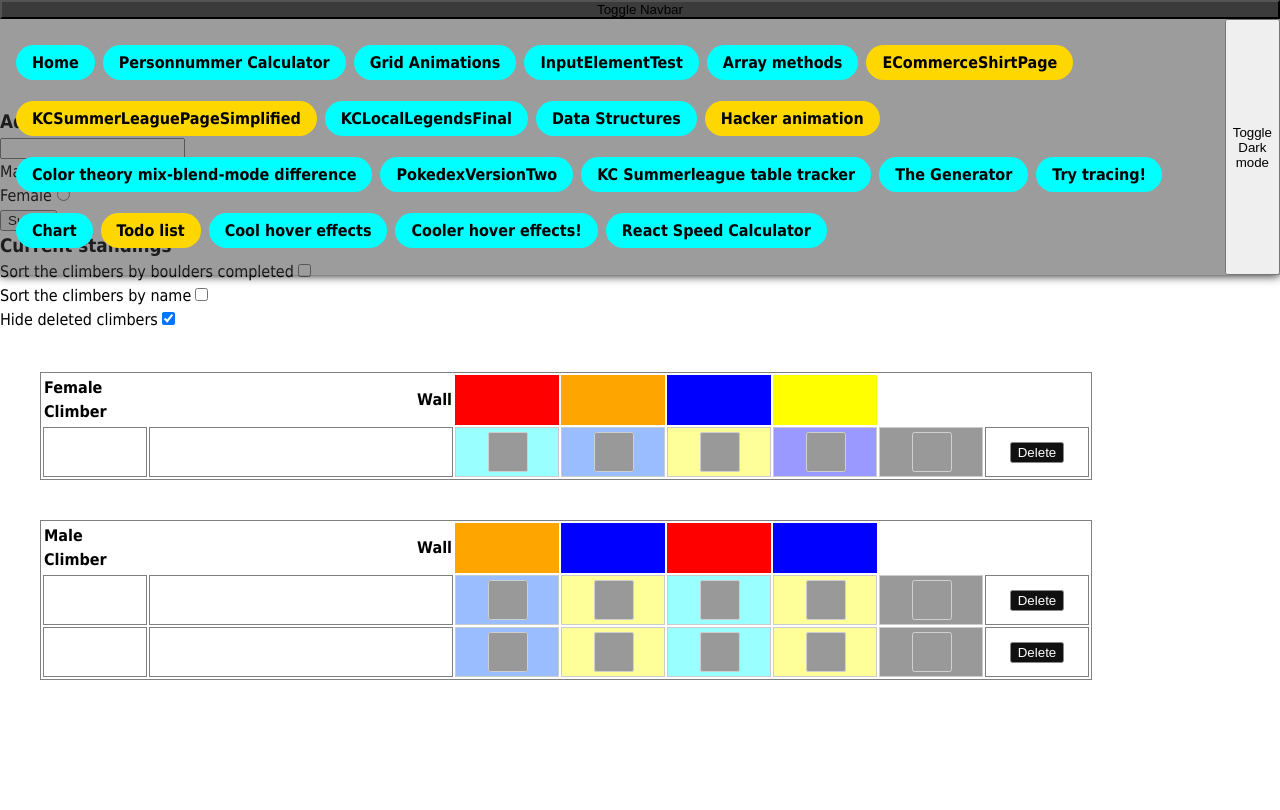
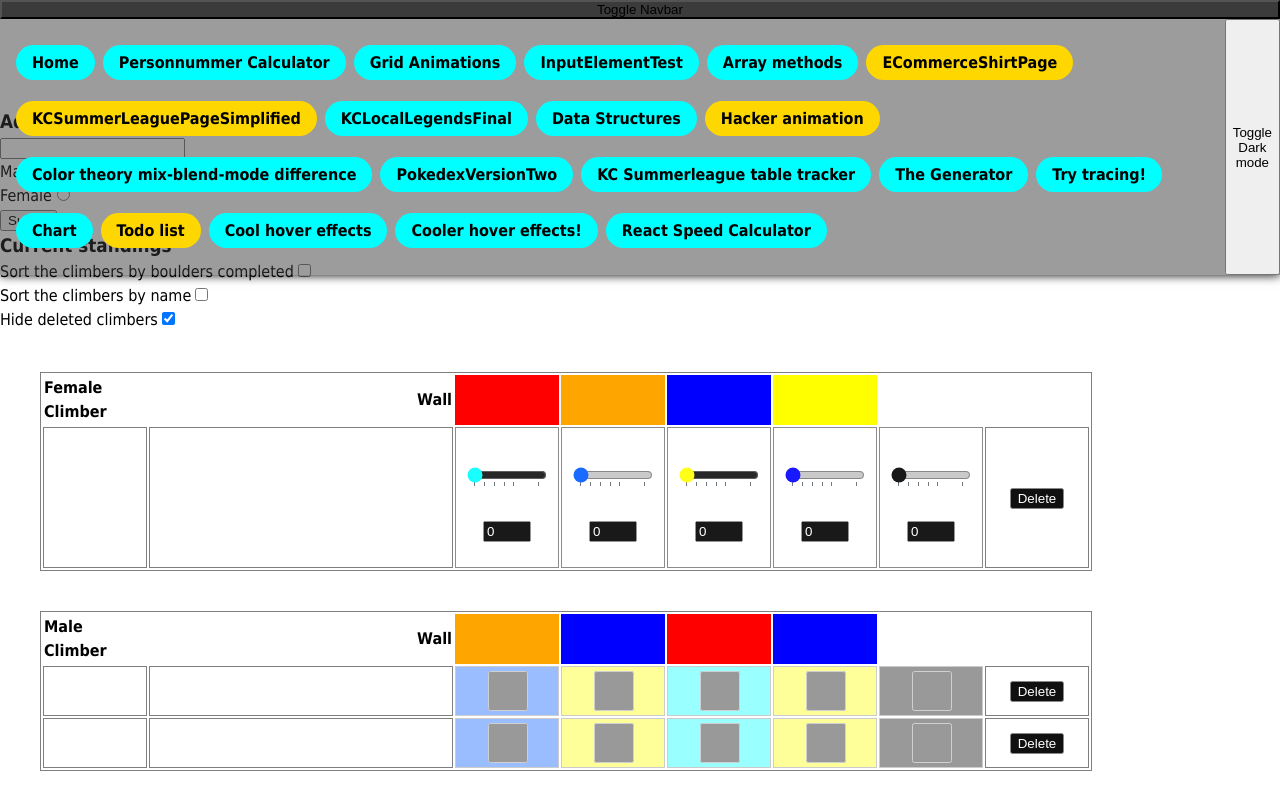
Before and after one commit to EmilNilssonDataDuctus/vite-app, a React (Vite) app: page /kc-local-legends-final in a window 1280 px wide. Built offline with nearby package versions, Linux system fonts and the light colour scheme.

Commit message:
Add functions for updating attemps and points

```diff
--- a/src/Pages/KCLocalLegendsFinal/KCLocalLegendsFinal.tsx
+++ b/src/Pages/KCLocalLegendsFinal/KCLocalLegendsFinal.tsx
@@ -3,6 +3,7 @@ import { v4 as uuidv4 } from "uuid";
 import { MainWrapper } from "../../Shared/Page.styled";
 import "./KCLocalLegendsFinal.css";
 import { TableDataCheckbox } from "./components/TableDataCheckbox";
+import { TableDataRangeInput } from "./components/TableDataRangeInput";
 import TableHeader from "./components/TableHeader";
 import { boulders } from "./data/boulders";
 import {
@@ -36,6 +37,8 @@ export const KCLocalLegendsFinal = () => {
       completedBoulders: boulders.map((boulder) => ({
         ...boulder,
         completed: false,
+        points: 0,
+        attempts: 0,
       })),
       deleted: false,
       // @TODO: fix this
@@ -150,6 +153,89 @@ export const KCLocalLegendsFinal = () => {
       }
     }
   };
+
+  // WIP
+  const handleBoulderPointsChange = (climberId, boulderId, points) => {
+    // Clone the climbersData array to avoid mutations
+    const updatedClimbersData = [...climbersData];
+
+    // Find the climber by climberId
+    const selectedClimber = updatedClimbersData.find(
+      (climber) => climber.climberId === climberId
+    );
+
+    if (selectedClimber) {
+      // Clone the completedBoulders array of the selected climber
+      const updatedBoulders = [...selectedClimber.completedBoulders];
+
+      // Find the selected boulder within the completedBoulders array
+      const selectedBoulderIndex = updatedBoulders.findIndex(
+        (boulder) => boulder.boulderId === boulderId
+      );
+
+      if (selectedBoulderIndex !== -1) {
+        // Toggle the completed status of the selected boulder
+        updatedBoulders[selectedBoulderIndex].points = points;
+
+        // Update the completedBoulders array of the selected climber
+        selectedClimber.completedBoulders = updatedBoulders;
+
+        // Update the climbersData array with the modified climber object
+        const climberIndex = updatedClimbersData.findIndex(
+          (climber) => climber.climberId === climberId
+        );
+
+        if (climberIndex !== -1) {
+          updatedClimbersData[climberIndex] = selectedClimber;
+
+          // Set the updated climbersData state
+          setClimbersData(updatedClimbersData);
+        }
+      }
+    }
+  };
+  // WIP
+  // WIP
+  const handleNoAttemptsChange = (climberId, boulderId, attempts) => {
+    // Clone the climbersData array to avoid mutations
+    const updatedClimbersData = [...climbersData];
+
+    // Find the climber by climberId
+    const selectedClimber = updatedClimbersData.find(
+      (climber) => climber.climberId === climberId
+    );
+
+    if (selectedClimber) {
+      // Clone the completedBoulders array of the selected climber
+      const updatedBoulders = [...selectedClimber.completedBoulders];
+
+      // Find the selected boulder within the completedBoulders array
+      const selectedBoulderIndex = updatedBoulders.findIndex(
+        (boulder) => boulder.boulderId === boulderId
+      );
+
+      if (selectedBoulderIndex !== -1) {
+        // Toggle the completed status of the selected boulder
+        updatedBoulders[selectedBoulderIndex].attempts = attempts;
+
+        // Update the completedBoulders array of the selected climber
+        selectedClimber.completedBoulders = updatedBoulders;
+
+        // Update the climbersData array with the modified climber object
+        const climberIndex = updatedClimbersData.findIndex(
+          (climber) => climber.climberId === climberId
+        );
+
+        if (climberIndex !== -1) {
+          updatedClimbersData[climberIndex] = selectedClimber;
+
+          // Set the updated climbersData state
+          setClimbersData(updatedClimbersData);
+        }
+      }
+    }
+  };
+  // WIP
 
   const reduceBoulders = (accumulator, currentBoulder) => {
     if (currentBoulder.completed) accumulator++;
@@ -270,6 +356,7 @@ export const KCLocalLegendsFinal = () => {
                   .filter((boulder) => boulder.boulderId.includes("W"))
                   .map(({ boulderId, wall, color }) => (
                     <TableHeader
+                      key={boulderId}
                       boulderId={boulderId}
                       wall={wall}
                       color={color}
@@ -302,12 +389,20 @@ export const KCLocalLegendsFinal = () => {
                             boulderId,
                             color,
                             completed,
+                            points,
+                            attempts,
                           }: PrettyBoulderOnClimber) => (
-                            <TableDataCheckbox
+                            <TableDataRangeInput
+                              key={boulderId}
                               color={color}
                               boulderId={boulderId}
                               completed={completed}
-                              handleBoulderToggle={handleBoulderToggle}
+                              points={points}
+                              attempts={attempts}
+                              handleBoulderPointsChange={
+                                handleBoulderPointsChange
+                              }
+                              handleNoAttemptsChange={handleNoAttemptsChange}
                               climberId={climberId}
                             />
                           )
@@ -354,6 +449,7 @@ export const KCLocalLegendsFinal = () => {
                   .filter((boulder) => boulder.boulderId.includes("M"))
                   .map(({ boulderId, wall, color }) => (
                     <TableHeader
+                      key={boulderId}
                       boulderId={boulderId}
                       wall={wall}
                       color={color}
@@ -388,6 +484,7 @@ export const KCLocalLegendsFinal = () => {
                             completed,
                           }: PrettyBoulderOnClimber) => (
                             <TableDataCheckbox
+                              key={boulderId}
                               color={color}
                               boulderId={boulderId}
                               completed={completed}
--- /dev/null
+++ b/src/Pages/KCLocalLegendsFinal/components/TableDataNoAttemps.tsx
@@ -0,0 +1,39 @@
+import React, { useState } from "react";
+
+export const TableDataNoAttemps = ({
+  color,
+  attempts,
+  handleNoAttemptsChange,
+  climberId,
+  boulderId,
+}) => {
+  const [attemptsValue, setAttemptsValue] = useState(attempts);
+  const colorA = color.includes("/") ? "white" : color;
+
+  return (
+    <label>
+      <div
+        style={{
+          display: "flex",
+          flexDirection: "column",
+          alignItems: "center",
+        }}
+      >
+        <input
+          style={{
+            accentColor: colorA,
+            width: "40px",
+          }}
+          min="0"
+          type="number"
+          value={attemptsValue}
+          onChange={(e) => setAttemptsValue(() => parseInt(e.target.value, 10))}
+          onBlur={() =>
+            handleNoAttemptsChange(climberId, boulderId, attemptsValue)
+          }
+        />
+        attempts
+      </div>
+    </label>
+  );
+};
--- /dev/null
+++ b/src/Pages/KCLocalLegendsFinal/components/TableDataRangeInput.tsx
@@ -0,0 +1,77 @@
+import React, { useState } from "react";
+import { TableDataNoAttemps } from "./TableDataNoAttemps";
+
+export const TableDataRangeInput = ({
+  color,
+  boulderId,
+  completed,
+  points,
+  attempts,
+  handleBoulderPointsChange,
+  handleNoAttemptsChange,
+  climberId,
+}) => {
+  const colorA = color.includes("/") ? "white" : color;
+  const [pointsGained, setPointsGained] = useState<string>(points);
+
+  const handleRangeChange = (e) => {
+    let newValue = Math.ceil(parseInt(e.target.value, 10) / 10) * 10;
+    if (newValue > 40) newValue = 65;
+    setPointsGained((prev) => newValue.toString());
+  };
+
+  return (
+    <td
+      key={boulderId}
+      style={{
+        opacity: "0.9",
+        fontWeight: 900,
+      }}
+    >
+      <label>
+        <div
+          style={{
+            display: "flex",
+            flexDirection: "column",
+            alignItems: "center",
+          }}
+        >
+          {pointsGained}p
+          <input
+            style={{
+              accentColor: colorA,
+              mixBlendMode: "difference",
+              width: "80px",
+              height: "40px",
+            }}
+            type="range"
+            min="0"
+            max="65"
+            list="markers"
+            value={pointsGained}
+            onChange={(e) => handleRangeChange(e)}
+            onBlur={() =>
+              handleBoulderPointsChange(climberId, boulderId, pointsGained)
+            }
+          />
+          <datalist id="markers">
+            <option value="0"></option>
+            <option value="10"></option>
+            <option value="20"></option>
+            <option value="30"></option>
+            <option value="40"></option>
+            <option value="65"></option>
+          </datalist>
+        </div>
+      </label>
+      with
+      <TableDataNoAttemps
+        color={color}
+        attempts={attempts}
+        handleNoAttemptsChange={handleNoAttemptsChange}
+        climberId={climberId}
+        boulderId={boulderId}
+      />
+    </td>
+  );
+};
--- a/src/Pages/KCLocalLegendsFinal/utils/initialseClimberData.ts
+++ b/src/Pages/KCLocalLegendsFinal/utils/initialseClimberData.ts
@@ -3,11 +3,12 @@
 import { Prettify } from "../../../utils/typescriptPrettify";
 import { Boulder, boulders } from "../data/boulders";
 
-type BoulderPoints = 10.0 | 20.0 | 30.0 | 40.0 | 65.0;
+type BoulderPoints = 0 | 10 | 20 | 30 | 40 | 65;
 
 type BoulderOnClimber = Boulder & {
   completed: boolean;
   points: BoulderPoints;
+  attempts: number;
 };
 
 export type PrettyBoulderOnClimber = Prettify<BoulderOnClimber>;
@@ -36,6 +37,8 @@ const initialClimbers: Climber[] = [
   completedBoulders: boulders.map((boulder) => ({
     ...boulder,
     completed: false,
+    points: 0,
+    attempts: 0,
   })),
 }));
 
```
